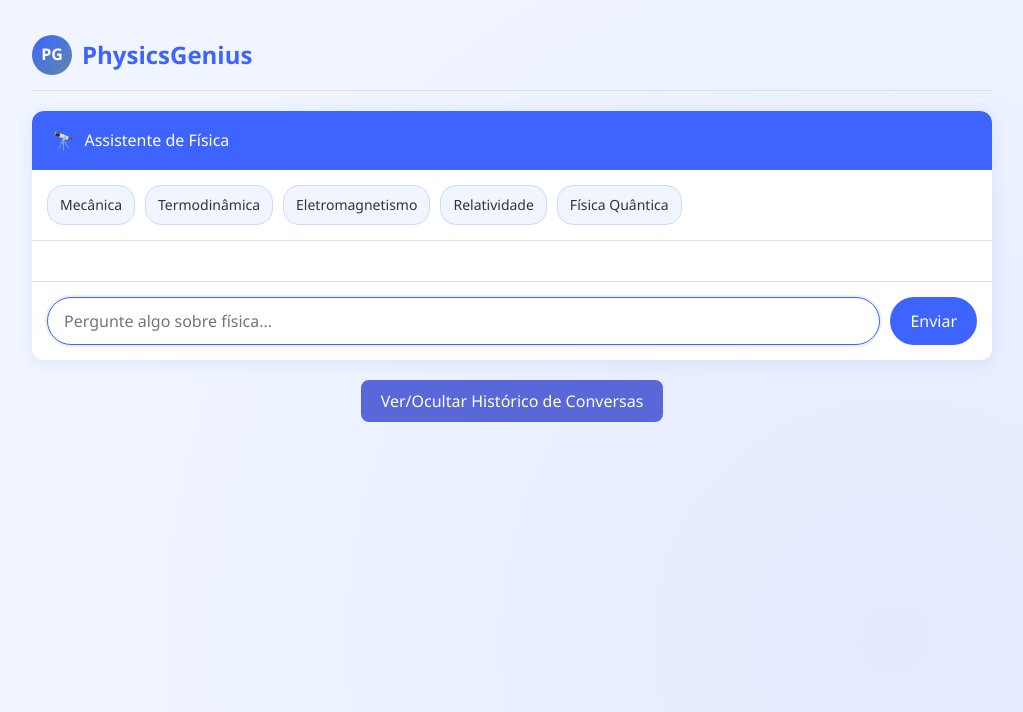
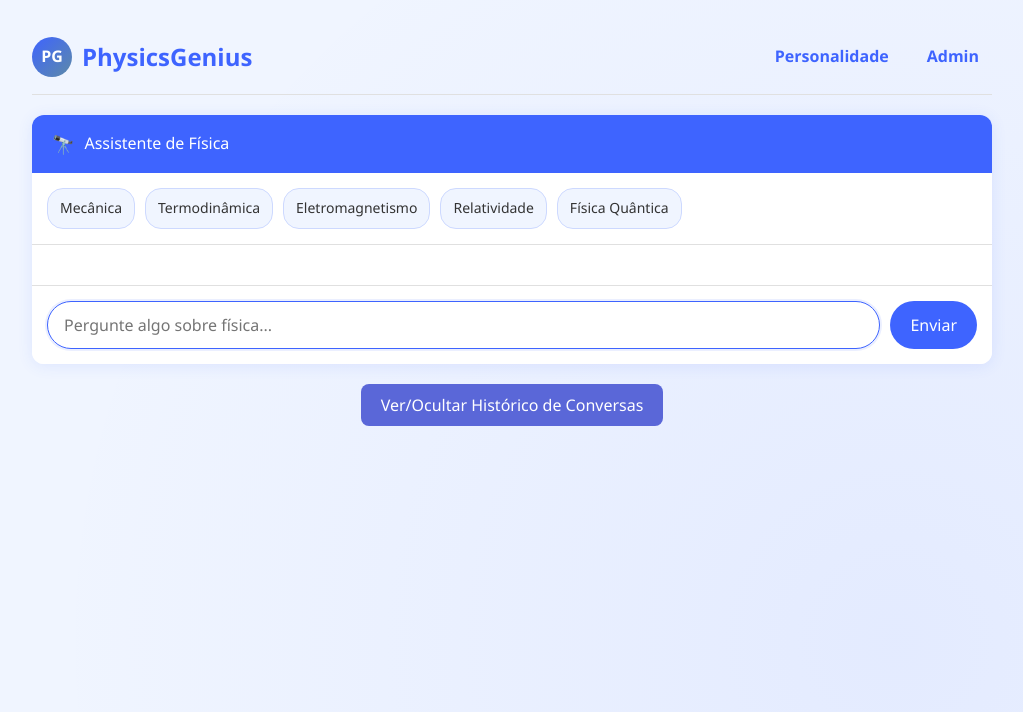
Before and after one commit to MariaSagava/chatbot, a website with bundled scripts: page index.html in a window 1280 px wide. Shown: the whole page, without its empty margins (128-1151 px from the left). Built offline with nearby package versions, Linux system fonts and the light colour scheme.

Commit message:
Add files via upload

```diff
--- a/index.html
+++ b/index.html
@@ -54,6 +54,27 @@
             display: flex;
             align-items: center;
             gap: 10px;
+        }
+
+        .header-links {
+            display: flex;
+            gap: 12px;
+            align-items: center;
+        }
+
+        .header-links a {
+            text-decoration: none;
+            color: var(--primary-color);
+            padding: 8px 12px;
+            border-radius: 8px;
+            border: 1px solid transparent;
+            font-weight: 600;
+            transition: background-color 0.15s, border-color 0.15s;
+        }
+
+        .header-links a:hover {
+            background-color: rgba(62,100,255,0.06);
+            border-color: rgba(62,100,255,0.12);
         }
 
         .logo-icon {
@@ -514,6 +535,10 @@
                 <div class="logo-icon">PG</div>
                 <div class="logo-text">PhysicsGenius</div>
             </div>
+            <div class="header-links">
+                <a href="personality.html" target="_blank" rel="noopener noreferrer">Personalidade</a>
+                <a href="admin.html" target="_blank" rel="noopener noreferrer">Admin</a>
+            </div>
         </header>
 
         <main>
```
